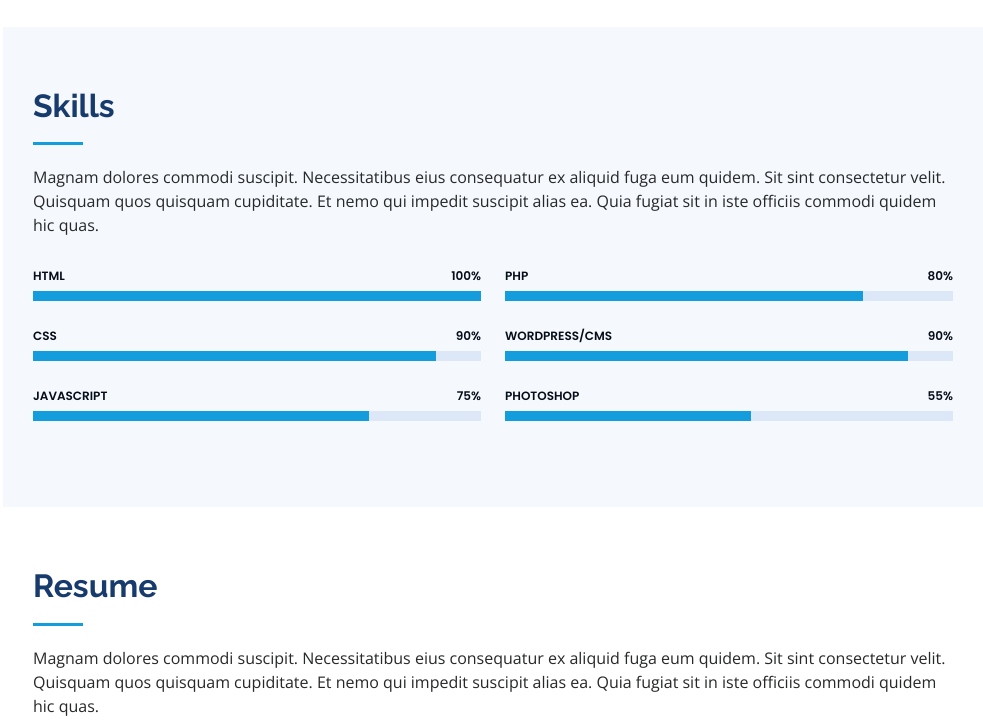
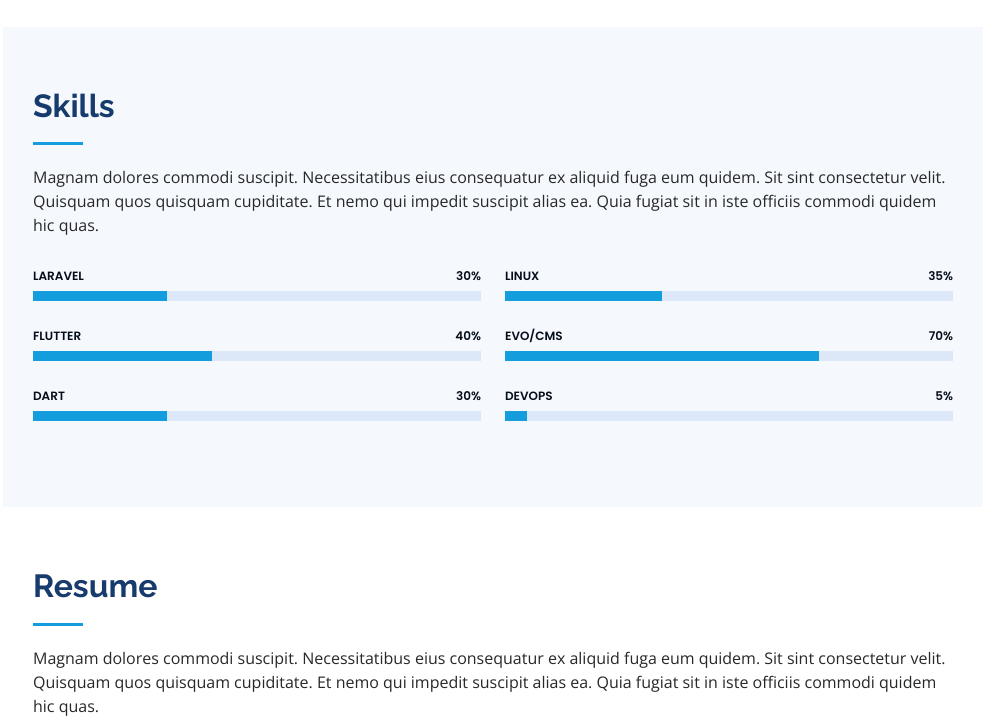
Before and after one commit to mgzawlinoo/mgzawlinoo.github.io, a plain HTML site: page index.html in a window 1280 px wide. Shown: the part 1942-2664 px from the top of the page, without its empty margins (297-1280 px from the left). Drawn offline with nearby package versions, Linux system fonts and the light colour scheme.

Commit message:
Change Name, Skill set in index.html

```diff
--- a/index.html
+++ b/index.html
@@ -47,7 +47,7 @@
 
       <div class="profile">
         <img src="assets/img/profile-img.jpg" alt="" class="img-fluid rounded-circle">
-        <h1 class="text-light"><a href="index.html">Alex Smith</a></h1>
+        <h1 class="text-light"><a href="index.html">Zaw Linn Oo</a></h1>
         <div class="social-links mt-3 text-center">
           <a href="#" class="twitter"><i class="bx bxl-twitter"></i></a>
           <a href="#" class="facebook"><i class="bx bxl-facebook"></i></a>
@@ -73,8 +73,8 @@
   <!-- ======= Hero Section ======= -->
   <section id="hero" class="d-flex flex-column justify-content-center align-items-center">
     <div class="hero-container" data-aos="fade-in">
-      <h1>Alex Smith</h1>
-      <p>I'm <span class="typed" data-typed-items="Designer, Developer, Freelancer, Photographer"></span></p>
+      <h1>Zaw Linn Oo</h1>
+      <p>I'm <span class="typed" data-typed-items="Web Developer, Mobile Developer, DevOps"></span></p>
     </div>
   </section><!-- End Hero -->
 
@@ -189,23 +189,23 @@
           <div class="col-lg-6" data-aos="fade-up">
 
             <div class="progress">
-              <span class="skill">HTML <i class="val">100%</i></span>
+              <span class="skill">Laravel <i class="val">30%</i></span>
               <div class="progress-bar-wrap">
-                <div class="progress-bar" role="progressbar" aria-valuenow="100" aria-valuemin="0" aria-valuemax="100"></div>
+                <div class="progress-bar" role="progressbar" aria-valuenow="30" aria-valuemin="0" aria-valuemax="30"></div>
               </div>
             </div>
 
             <div class="progress">
-              <span class="skill">CSS <i class="val">90%</i></span>
+              <span class="skill">Flutter <i class="val">40%</i></span>
               <div class="progress-bar-wrap">
-                <div class="progress-bar" role="progressbar" aria-valuenow="90" aria-valuemin="0" aria-valuemax="100"></div>
+                <div class="progress-bar" role="progressbar" aria-valuenow="40" aria-valuemin="0" aria-valuemax="40"></div>
               </div>
             </div>
 
             <div class="progress">
-              <span class="skill">JavaScript <i class="val">75%</i></span>
+              <span class="skill">Dart <i class="val">30%</i></span>
               <div class="progress-bar-wrap">
-                <div class="progress-bar" role="progressbar" aria-valuenow="75" aria-valuemin="0" aria-valuemax="100"></div>
+                <div class="progress-bar" role="progressbar" aria-valuenow="30" aria-valuemin="0" aria-valuemax="30"></div>
               </div>
             </div>
 
@@ -214,23 +214,23 @@
           <div class="col-lg-6" data-aos="fade-up" data-aos-delay="100">
 
             <div class="progress">
-              <span class="skill">PHP <i class="val">80%</i></span>
+              <span class="skill">Linux <i class="val">35%</i></span>
               <div class="progress-bar-wrap">
-                <div class="progress-bar" role="progressbar" aria-valuenow="80" aria-valuemin="0" aria-valuemax="100"></div>
+                <div class="progress-bar" role="progressbar" aria-valuenow="35" aria-valuemin="0" aria-valuemax="35"></div>
               </div>
             </div>
 
             <div class="progress">
-              <span class="skill">WordPress/CMS <i class="val">90%</i></span>
+              <span class="skill">Evo/CMS <i class="val">70%</i></span>
               <div class="progress-bar-wrap">
-                <div class="progress-bar" role="progressbar" aria-valuenow="90" aria-valuemin="0" aria-valuemax="100"></div>
+                <div class="progress-bar" role="progressbar" aria-valuenow="70" aria-valuemin="0" aria-valuemax="70"></div>
               </div>
             </div>
 
             <div class="progress">
-              <span class="skill">Photoshop <i class="val">55%</i></span>
+              <span class="skill">DevOps <i class="val">5%</i></span>
               <div class="progress-bar-wrap">
-                <div class="progress-bar" role="progressbar" aria-valuenow="55" aria-valuemin="0" aria-valuemax="100"></div>
+                <div class="progress-bar" role="progressbar" aria-valuenow="5" aria-valuemin="0" aria-valuemax="5"></div>
               </div>
             </div>
 
```
